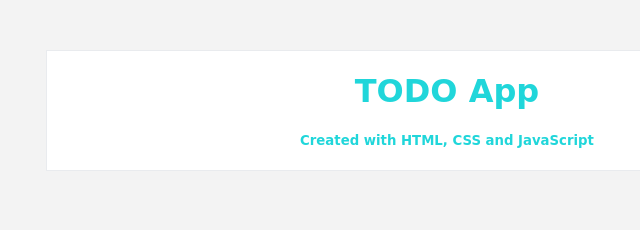
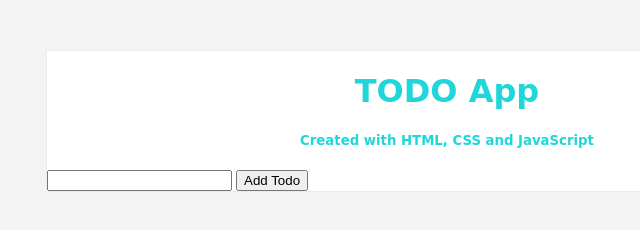
Before and after one commit to jmb521/javascript-todo, a plain HTML site: page index.html in a window 1280 px wide. Shown: the whole page, without its empty margins (193-833 px from the left). Drawn offline with Linux system fonts and the light colour scheme.

Commit message:
setup the input tag and corresponding submit function

```diff
--- a/index.html
+++ b/index.html
@@ -8,6 +8,12 @@
       <div class="header">
         <h1>TODO App</h1>
         <h5>Created with HTML, CSS and JavaScript</h5>
+      </div>
+      <div class="form_input">
+        <form onsubmit="addTodo(event)">
+          <input type="text" name="todo" id="todo" />
+          <input type="submit" value="Add Todo" />
+        </form>
       </div>
 
 
--- a/scripts.js
+++ b/scripts.js
@@ -0,0 +1,8 @@
+
+
+addTodo = (event) =>  {
+  event.preventDefault()
+  const test = document.getElementById("todo").value
+  console.log(test)
+  return false;
+}
```
